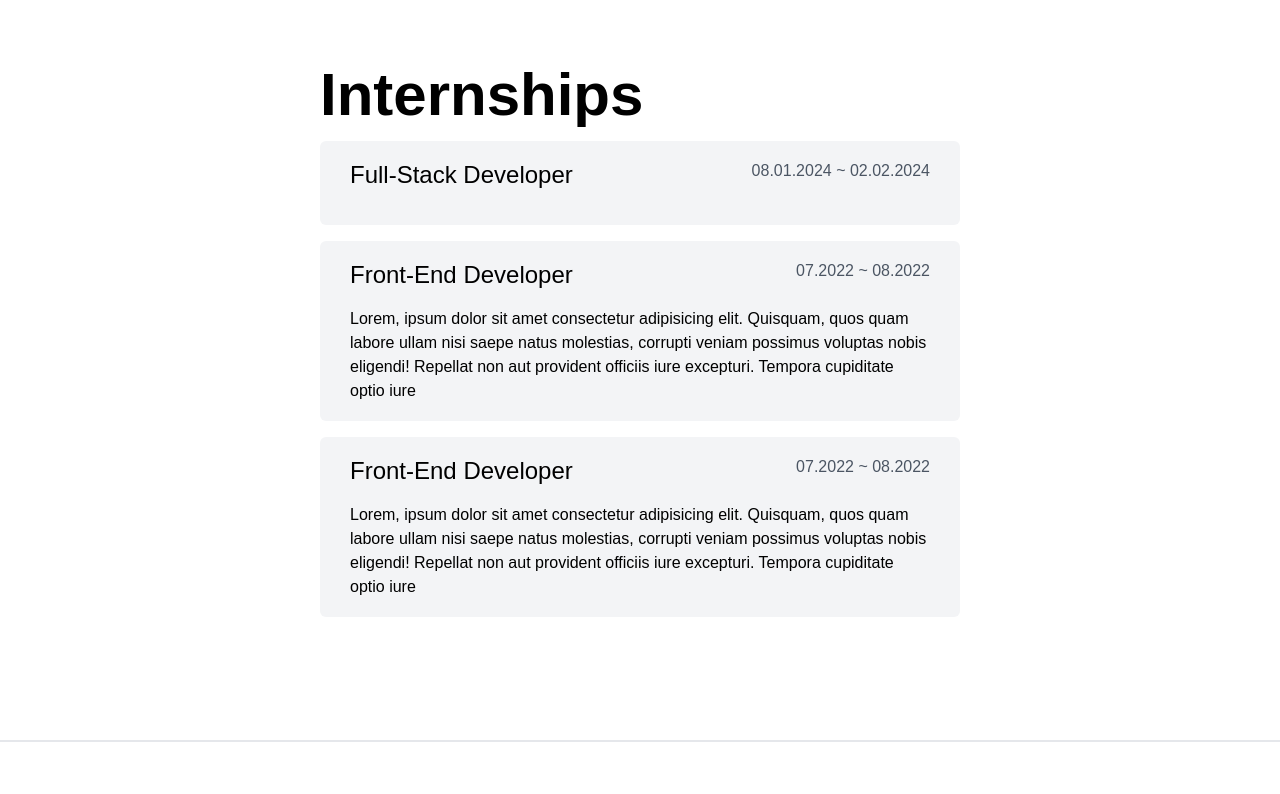
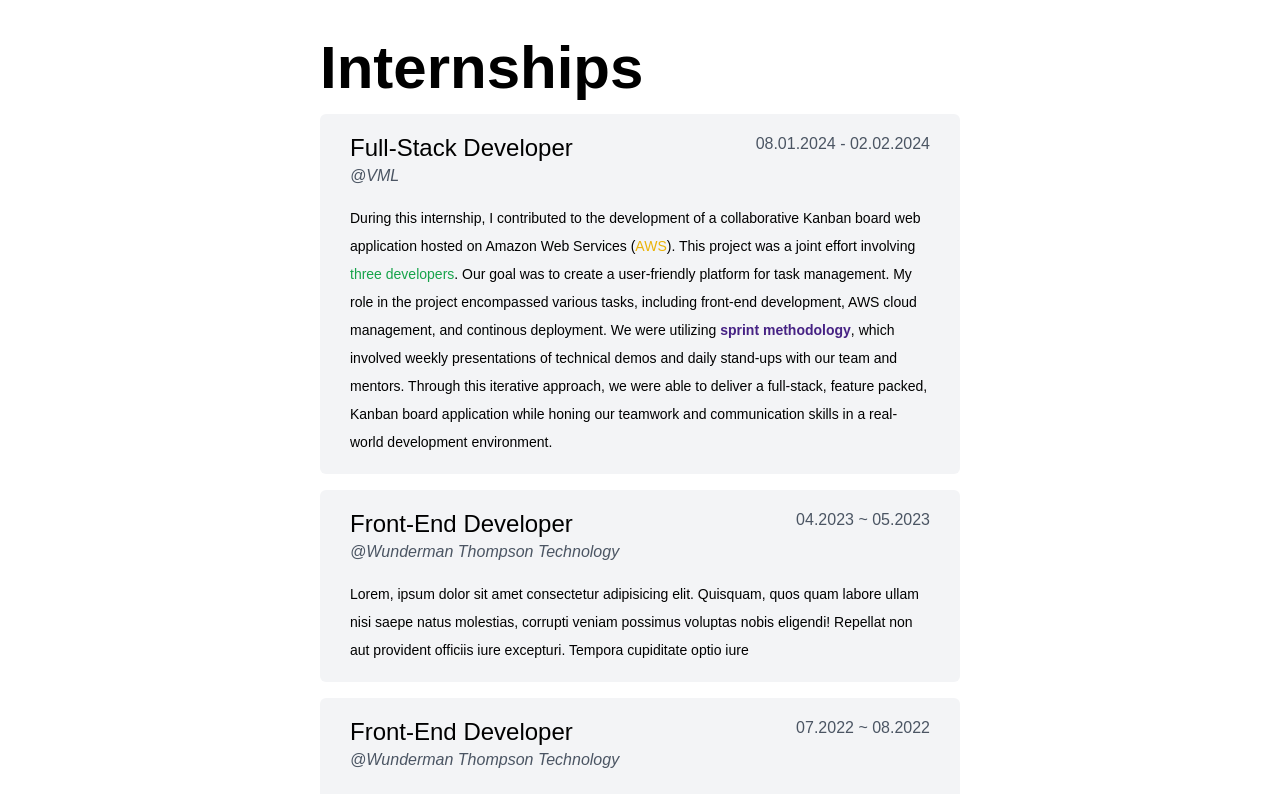
Before and after one commit to hozakowskimilosz/portfolio, a React app: page / in a window 1280 px wide. Shown: the part 860-1654 px from the top of the page. Built offline with nearby package versions, Linux system fonts and the light colour scheme; the HTML template or start-up script is replaced by a standard one.

Commit message:
vastly improved experience section

```diff
--- a/src/components/Experience.tsx
+++ b/src/components/Experience.tsx
@@ -2,7 +2,7 @@
 
 function Experience() {
   return (
-    <div id="experience" className="flex h-screen items-center justify-center">
+    <div id="experience" className="flex items-center justify-center py-24">
       <div className="flex flex-col gap-4 md:w-[40rem]">
         <h2 className="text-6xl font-bold transition-all hover:tracking-wider hover:text-primary-light">
           Internships
@@ -12,11 +12,37 @@
           <div className="flex flex-wrap gap-4">
             <div className="flex flex-col gap-4 rounded-md border-2 border-transparent bg-gray-100 px-7 py-4 transition-all hover:border-primary md:w-[40rem]">
               <div className="flex justify-between">
-                <h3 className="text-2xl">Full-Stack Developer</h3>
-                <p className="text-gray-600">08.01.2024 ~ 02.02.2024</p>
+                <div>
+                  <h3 className="text-2xl">Full-Stack Developer</h3>
+                  <span className="italic text-gray-600">
+                    <a href="https://www.vml.com/pl/poland" target="blank">
+                      @VML
+                    </a>
+                  </span>
+                </div>
+                <p className="text-gray-600">08.01.2024 - 02.02.2024</p>
               </div>
 
-              <p></p>
+              <p className="text-sm leading-7">
+                During this internship, I contributed to the development of a
+                collaborative Kanban board web application hosted on Amazon Web
+                Services (<span className="text-yellow-500">AWS</span>
+                ). This project was a joint effort involving{" "}
+                <span className=" text-green-600">three developers</span>. Our
+                goal was to create a user-friendly platform for task management.
+                My role in the project encompassed various tasks, including
+                front-end development, AWS cloud management, and continous
+                deployment. We were utilizing{" "}
+                <span className="font-semibold text-primary-dark">
+                  sprint methodology
+                </span>
+                , which involved weekly presentations of technical demos and
+                daily stand-ups with our team and mentors. Through this
+                iterative approach, we were able to deliver a full-stack,
+                feature packed, Kanban board application while honing our
+                teamwork and communication skills in a real-world development
+                environment.
+              </p>
             </div>
           </div>
         </Reveal>
@@ -25,11 +51,16 @@
           <div className="flex flex-wrap gap-4">
             <div className="flex flex-col gap-4 rounded-md border-2 border-transparent bg-gray-100 px-7 py-4 transition-all hover:border-primary md:w-[40rem]">
               <div className="flex justify-between">
-                <h3 className="text-2xl">Front-End Developer</h3>
-                <p className="text-gray-600">07.2022 ~ 08.2022</p>
+                <div>
+                  <h3 className="text-2xl">Front-End Developer</h3>
+                  <span className="italic text-gray-600">
+                    @Wunderman Thompson Technology
+                  </span>
+                </div>
+                <p className="text-gray-600">04.2023 ~ 05.2023</p>
               </div>
 
-              <p>
+              <p className="text-sm leading-7">
                 Lorem, ipsum dolor sit amet consectetur adipisicing elit.
                 Quisquam, quos quam labore ullam nisi saepe natus molestias,
                 corrupti veniam possimus voluptas nobis eligendi! Repellat non
@@ -44,11 +75,16 @@
           <div className="flex flex-wrap gap-4">
             <div className="flex flex-col gap-4 rounded-md border-2 border-transparent bg-gray-100 px-7 py-4 transition-all hover:border-primary md:w-[40rem]">
               <div className="flex justify-between">
-                <h3 className="text-2xl">Front-End Developer</h3>
+                <div>
+                  <h3 className="text-2xl">Front-End Developer</h3>
+                  <span className="italic text-gray-600">
+                    @Wunderman Thompson Technology
+                  </span>
+                </div>
                 <p className="text-gray-600">07.2022 ~ 08.2022</p>
               </div>
 
-              <p>
+              <p className="text-sm leading-7">
                 Lorem, ipsum dolor sit amet consectetur adipisicing elit.
                 Quisquam, quos quam labore ullam nisi saepe natus molestias,
                 corrupti veniam possimus voluptas nobis eligendi! Repellat non
```
